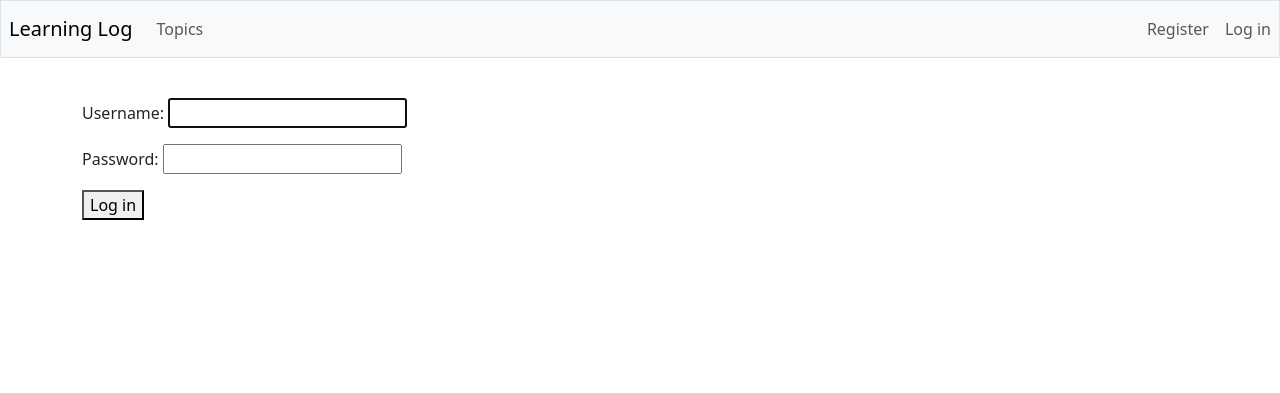
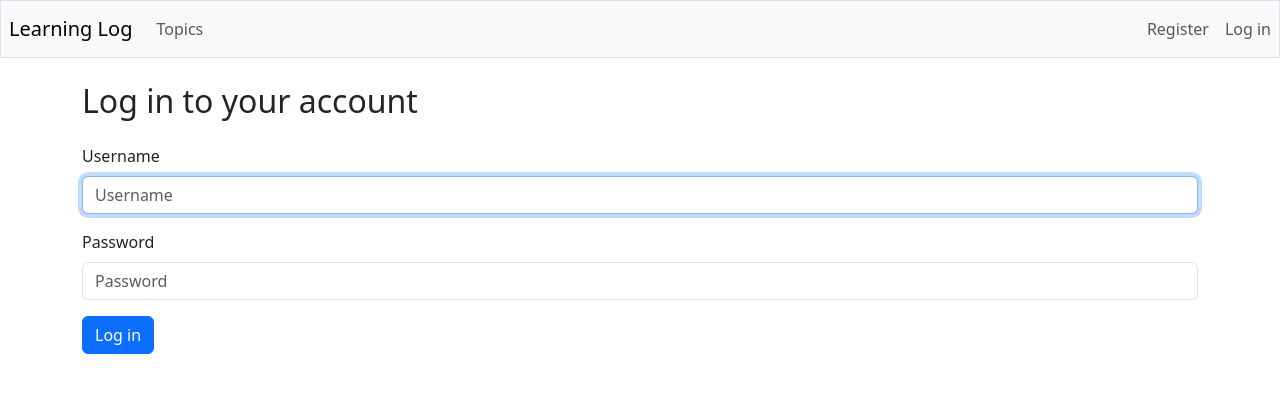
Before and after one commit to albina2604/learning-log-2023, a Django app: page /users/login/ in a window 1280 px wide. Shown: the top 393 px of the page. Run offline with Django 4.2, Linux system fonts and the light colour scheme; some libraries are stand-ins or nearby versions.

Commit message:
Desing login page

```diff
--- a/users/templates/registration/login.html
+++ b/users/templates/registration/login.html
@@ -1,12 +1,16 @@
 {% extends 'learning_logs/base.html' %}
+{% load django_bootstrap5 %}
+
+{% block page_header %}
+  <h2>Log in to your account</h2>
+{% endblock page_header %}
+
 {% block content %}
-  {% if form.errors %}
-  <p>Your username and password didn't match. Please try again.</p>
-  {% endif %}
 
-  <form action="{% url 'users:login' %}" method="post">
-    {% csrf_token %} {{ form.as_p }}
-    <button type="submit">Log in</button>
+  <form class="form" action="{% url 'users:login' %}" method="post">
+    {% csrf_token %}
+    {% bootstrap_form form %}
+    {% bootstrap_button "Log in" button_type="submit" button_class="btn-primary" %}
     <input type="hidden" name="next" value="{% url 'learning_logs:index' %}" />
   </form>
 
```
